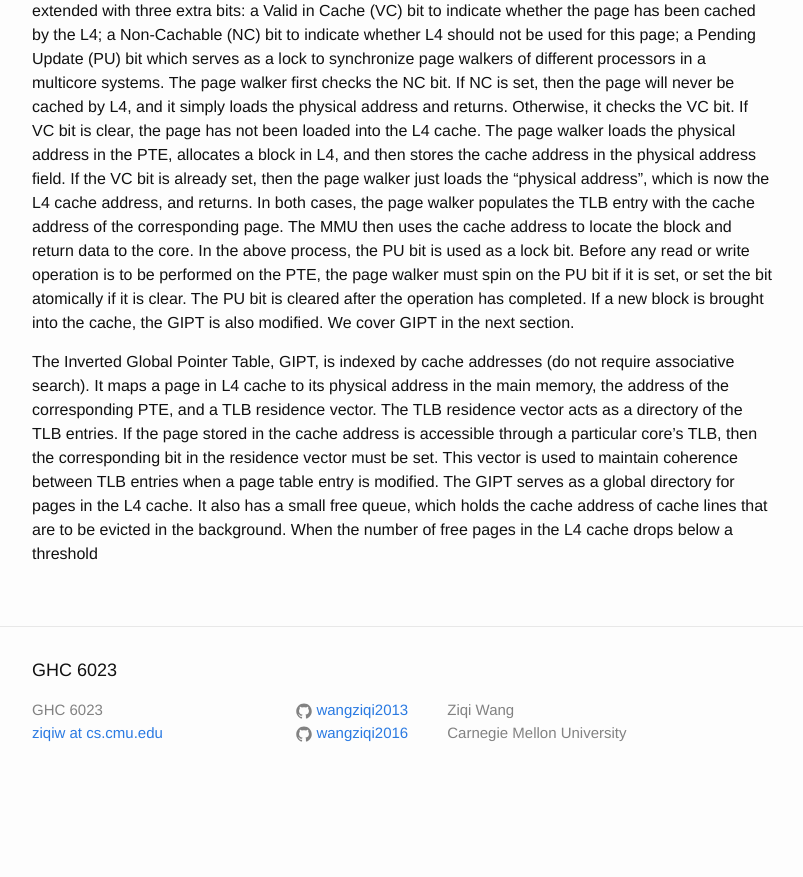
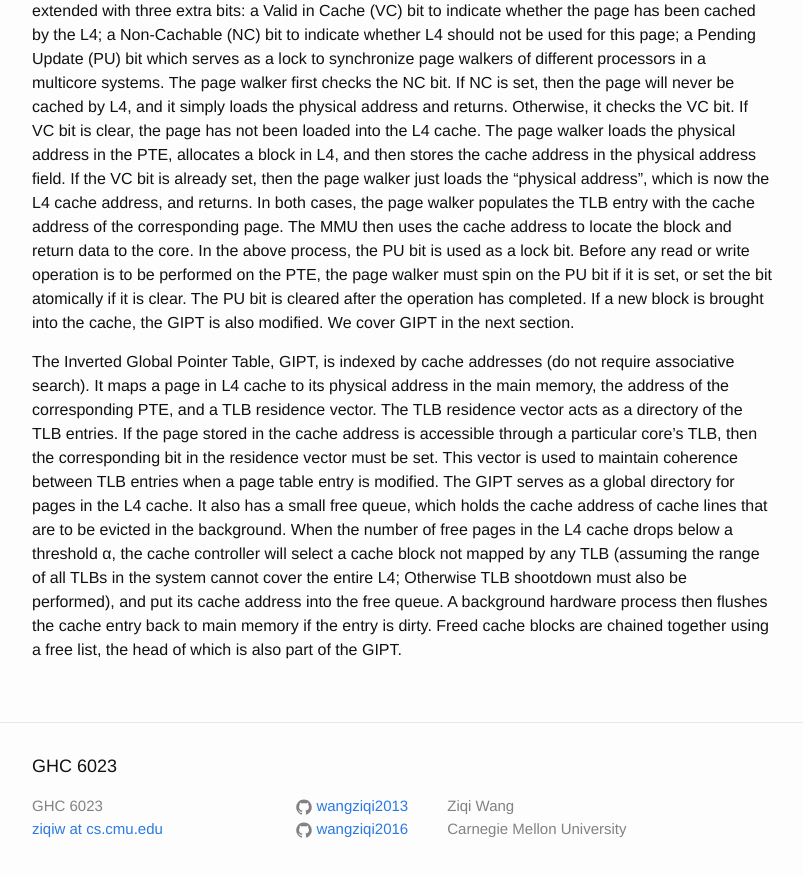
Before and after one commit to wangziqi2013/wangziqi2013.github.io, a Jekyll site: the page built from _posts/2018-06-11-A-fully-associative-tagless-dram-cache.markdown, in a window 1280 px wide and 900 px high, scrolled down 1240 px. Shown: the top 877 px of the window, without its empty margins (238-1041 px from the left). Built offline with Jekyll 4.4.1, drawn with Linux system fonts in a browser that asks for light colours; before the commit the page ends 2044 px from its top, so only the background shows below that.

Commit message:
Adding cache flush

```diff
--- a/_posts/2018-06-11-A-fully-associative-tagless-dram-cache.markdown
+++ b/_posts/2018-06-11-A-fully-associative-tagless-dram-cache.markdown
@@ -62,4 +62,8 @@ vector. The TLB residence vector acts as a directory of the TLB entries. If the
 accessible through a particular core's TLB, then the corresponding bit in the residence vector must be set. This vector
 is used to maintain coherence between TLB entries when a page table entry is modified. The GIPT serves as a global
 directory for pages in the L4 cache. It also has a small free queue, which holds the cache address of cache lines that
-are to be evicted in the background. When the number of free pages in the L4 cache drops below a threshold
+are to be evicted in the background. When the number of free pages in the L4 cache drops below a threshold &alpha;, the
+cache controller will select a cache block not mapped by any TLB (assuming the range of all TLBs in the system cannot
+cover the entire L4; Otherwise TLB shootdown must also be performed), and put its cache address into the free queue.
+A background hardware process then flushes the cache entry back to main memory if the entry is dirty. Freed cache
+blocks are chained together using a free list, the head of which is also part of the GIPT.
```
